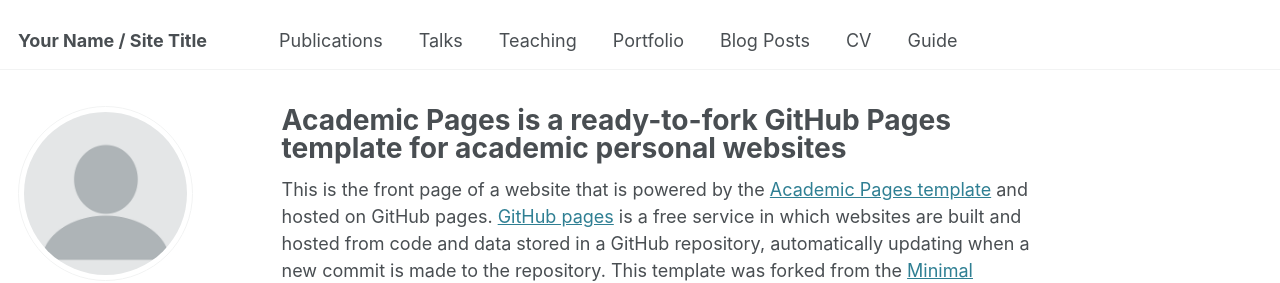
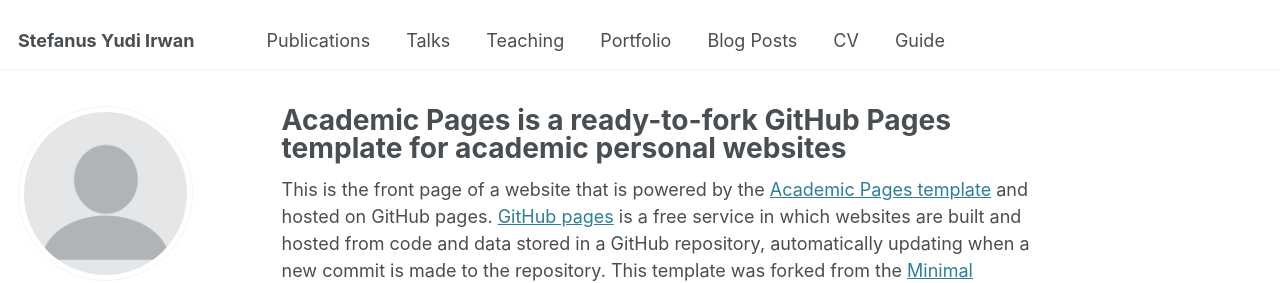
Before and after one commit to stefanus-yudi-irwan/stefanus-yudi-irwan.github.io, a Jekyll site: the page built from _pages/about.md, in a window 1280 px wide. Shown: the top 283 px of the page. Built offline with Jekyll 4.4.1, drawn with Linux system fonts in a browser that asks for light colours; some web fonts are replaced.

Commit message:
refactor: change website title

```diff
--- a/_config.yml
+++ b/_config.yml
@@ -9,11 +9,11 @@
 # Basic Site Settings
 locale                   : "en-US"
 site_theme               : "default"
-title                    : "Your Name / Site Title"
+title                    : "Stefanus Yudi Irwan"
 title_separator          : "-"
 name                     : &name "Your Name"
 description              : &description "personal description"
-url                      : https://academicpages.github.io # the base hostname & protocol for your site e.g. "https://[your GitHub username].github.io"
+url                      : https://stefanus-yudi-irwan.github.io # the base hostname & protocol for your site e.g. "https://[your GitHub username].github.io"
 baseurl                  : "" # the subpath of your site, e.g. "/blog"
 repository               : "academicpages/academicpages.github.io"
 
```
